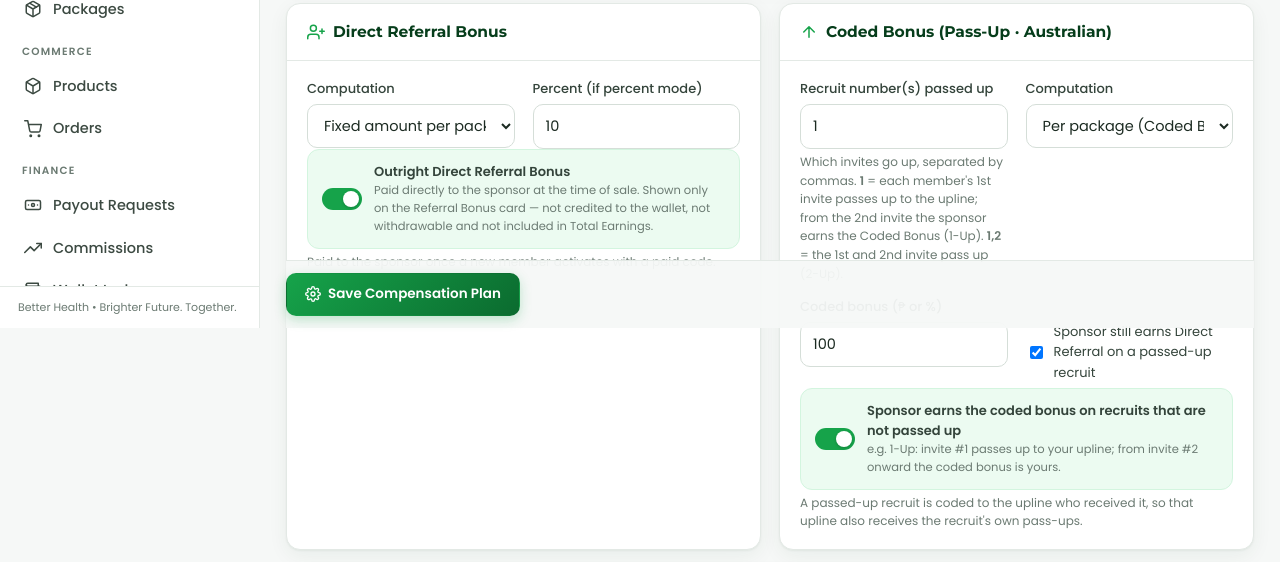
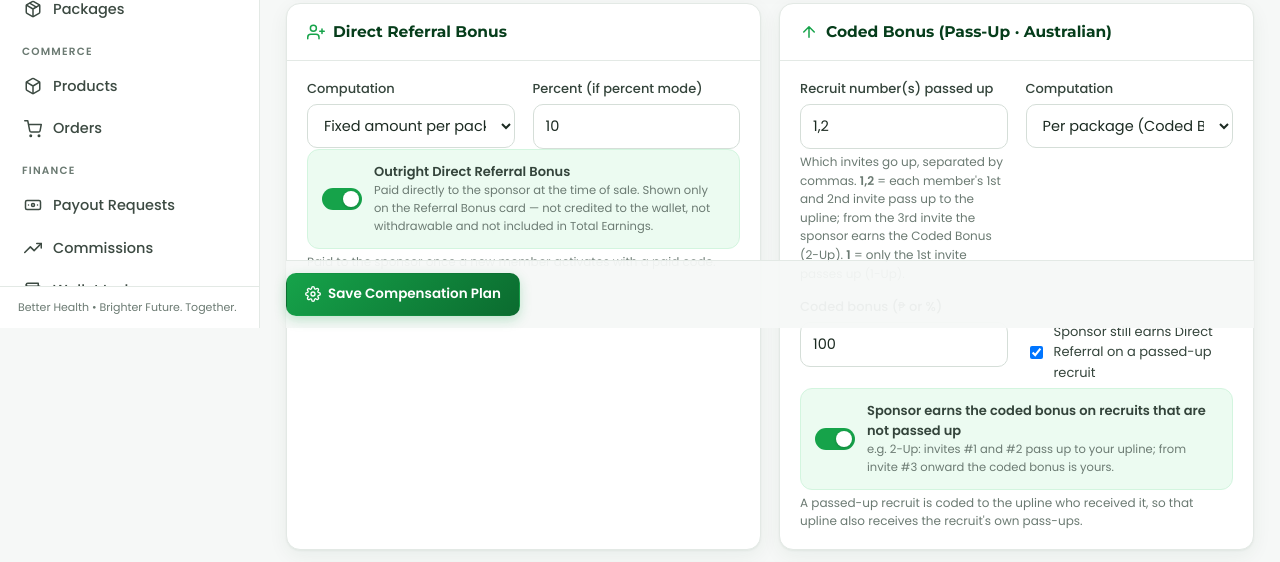
Before and after one commit to ailevoler/serialnumber, a PHP site: page /admin/compensation.php in a window 1280 px wide. Shown: the part 472-1034 px from the top of the page. Run offline with PHP 8.4, Linux system fonts and the light colour scheme; a user stored in the database is signed in; data comes from the database, SQL or seed files in the repository; data that the repository does not hold is empty; some libraries are stand-ins or nearby versions.

Commit message:
Revert "Coded Bonus is 1-Up per the marketing plan"
This reverts commit 3325f1c223f92a8540044d05ae32dd49aa75beee.

```diff
--- a/admin/compensation.php
+++ b/admin/compensation.php
@@ -165,7 +165,7 @@ page_header('Compensation Plan', $me, 'Set every bonus, level and commission of
     <div class="card-body">
       <div class="form-grid">
         <div class="form-group"><label>Recruit number(s) passed up</label><input class="input" name="passup_positions" value="<?= e(setting('passup_positions', '1')) ?>" placeholder="1 or 1,2">
-          <div class="help">Which invites go up, separated by commas. <strong>1</strong> = each member's 1st invite passes up to the upline; from the 2nd invite the sponsor earns the Coded Bonus (1-Up). <strong>1,2</strong> = the 1st and 2nd invite pass up (2-Up).</div></div>
+          <div class="help">Which invites go up, separated by commas. <strong>1,2</strong> = each member's 1st and 2nd invite pass up to the upline; from the 3rd invite the sponsor earns the Coded Bonus (2-Up). <strong>1</strong> = only the 1st invite passes up (1-Up).</div></div>
         <div class="form-group"><label>Computation</label>
           <select class="input" name="passup_mode">
             <option value="fixed" <?= $sel('passup_mode', 'fixed') ?>>Fixed amount</option>
@@ -179,7 +179,7 @@ page_header('Compensation Plan', $me, 'Set every bonus, level and commission of
       <label class="toggle-card mt-1">
         <input type="checkbox" name="passup_kept_bonus" value="1" <?= setting('passup_kept_bonus', '0') === '1' ? 'checked' : '' ?>>
         <span class="toggle-ui"></span>
-        <span><strong>Sponsor earns the coded bonus on recruits that are not passed up</strong><small>e.g. 1-Up: invite #1 passes up to your upline; from invite #2 onward the coded bonus is yours.</small></span>
+        <span><strong>Sponsor earns the coded bonus on recruits that are not passed up</strong><small>e.g. 2-Up: invites #1 and #2 pass up to your upline; from invite #3 onward the coded bonus is yours.</small></span>
       </label>
       <p class="help mb-0 mt-1">A passed-up recruit is coded to the upline who received it, so that upline also receives the recruit's own pass-ups.</p>
     </div>
--- a/admin/simulation.php
+++ b/admin/simulation.php
@@ -126,8 +126,8 @@ page_header('Simulation & Reset', $me, 'Stress-test the compensation plan, reset
           </div>
           <div class="section-title">Pass-Up (Coded Bonus)</div>
           <div class="form-grid">
-            <div class="form-group"><label>Invites passed up</label><input class="input" name="passup_positions" value="<?= e($form['passup_positions']) ?>" placeholder="1,2"><div class="help"><strong>1</strong> = invite #1 passes up to the upline; from #2 the sponsor earns (1-Up). <strong>1,2</strong> = #1 and #2 pass up (2-Up). Current plan: <?= e(implode(',', setting_list('passup_positions')) ?: 'none') ?>. This run only.</div></div>
-            <div class="form-group"><label>&nbsp;</label><label style="display:flex;gap:8px;align-items:center;font-weight:400"><input type="checkbox" name="passup_kept" value="1" <?= !empty($form['passup_kept']) ? 'checked' : '' ?>> Invites that are not passed up also pay a Coded Bonus to the sponsor</label>
+            <div class="form-group"><label>Invites passed up</label><input class="input" name="passup_positions" value="<?= e($form['passup_positions']) ?>" placeholder="1,2"><div class="help"><strong>1,2</strong> = invite #1 and #2 pass up to the upline; from #3 the sponsor earns (2-Up). <strong>1</strong> = only #1 (1-Up). Current plan: <?= e(implode(',', setting_list('passup_positions')) ?: 'none') ?>. This run only.</div></div>
+            <div class="form-group"><label>&nbsp;</label><label style="display:flex;gap:8px;align-items:center;font-weight:400"><input type="checkbox" name="passup_kept" value="1" <?= !empty($form['passup_kept']) ? 'checked' : '' ?>> Kept invites (#3 onward) also pay a Coded Bonus to the sponsor</label>
               <div class="help">Current plan: <?= setting('passup_kept_bonus', '0') === '1' ? 'on' : 'off' ?>. The top of the line always earns its own pass-ups.</div></div>
           </div>
           <div class="section-title">Package Mix (% of new members)</div>
--- a/admin/simulation_report.php
+++ b/admin/simulation_report.php
@@ -161,7 +161,7 @@ page_header('Simulation Report #' . $run['id'], $me, 'Actuarial projection: ' .
       <div>
         <div class="sim-kv"><span>Passed up to the coded upline</span><b><?= num($cd['passed_up']) ?> · <?= money($cd['passed_up_amount']) ?></b></div>
         <div class="sim-kv"><span>Top of line (sponsor has no upline, keeps the pass-up)</span><b><?= num($cd['top'] ?? 0) ?> · <?= money($cd['top_amount'] ?? 0) ?></b></div>
-        <div class="sim-kv"><span>Kept by the sponsor (not passed up)</span><b><?= num($cd['kept']) ?> · <?= money($cd['kept_amount']) ?></b></div>
+        <div class="sim-kv"><span>Kept by the sponsor (invite #3 onward)</span><b><?= num($cd['kept']) ?> · <?= money($cd['kept_amount']) ?></b></div>
         <div class="sim-kv"><span><strong>Total Coded Bonus</strong></span><b><?= money($cdTotal) ?> · <?= $share($cdTotal) ?> of revenue</b></div>
         <div class="sim-kv"><span>Average per new member</span><b><?= money($r['members_created'] ? $cdTotal / $r['members_created'] : 0) ?></b></div>
       </div>
--- a/database/schema.sql
+++ b/database/schema.sql
@@ -567,7 +567,7 @@ UPDATE settings SET svalue = CASE skey
   WHEN 'direct_mode' THEN 'fixed'
   WHEN 'direct_outright' THEN '1'
   WHEN 'passup_enabled' THEN '1'
-  WHEN 'passup_positions' THEN '1'
+  WHEN 'passup_positions' THEN '1,2'
   WHEN 'passup_mode' THEN 'package'
   WHEN 'passup_kept_bonus' THEN '1'
   WHEN 'passup_sponsor_keeps_direct' THEN '1'
--- a/database/upgrade_v11.sql
+++ /dev/null
@@ -1,4 +0,0 @@
--- XGEN LIFE Intl v11: Coded Bonus is 1-Up (per the marketing plan author).
---   Invite #1 of every member passes up to the coded upline; from invite #2 onward the sponsor earns the Coded Bonus.
---   Applies to new registrations only; bonuses already paid are not changed.
-UPDATE settings SET svalue = '1' WHERE skey = 'passup_positions';
--- a/includes/compensation.php
+++ b/includes/compensation.php
@@ -263,7 +263,7 @@ function register_member(array $d): int
             }
 
             // ---- 4. Coded Bonus (Pass-Up): passed-up recruits pay the coded upline;
-            //      kept recruits (e.g. invite #2 onward in a 1-Up) pay the sponsor when enabled.
+            //      kept recruits (e.g. invite #3 onward in a 2-Up) pay the sponsor when enabled.
             if (plan_on('passup') && ($passedUp || $topOfLine || setting('passup_kept_bonus', '0') === '1')) {
                 $val = (float)setting('passup_bonus', 0);
                 $amt = match (setting('passup_mode', 'fixed')) {
```
Also changed, not shown: README.md.
